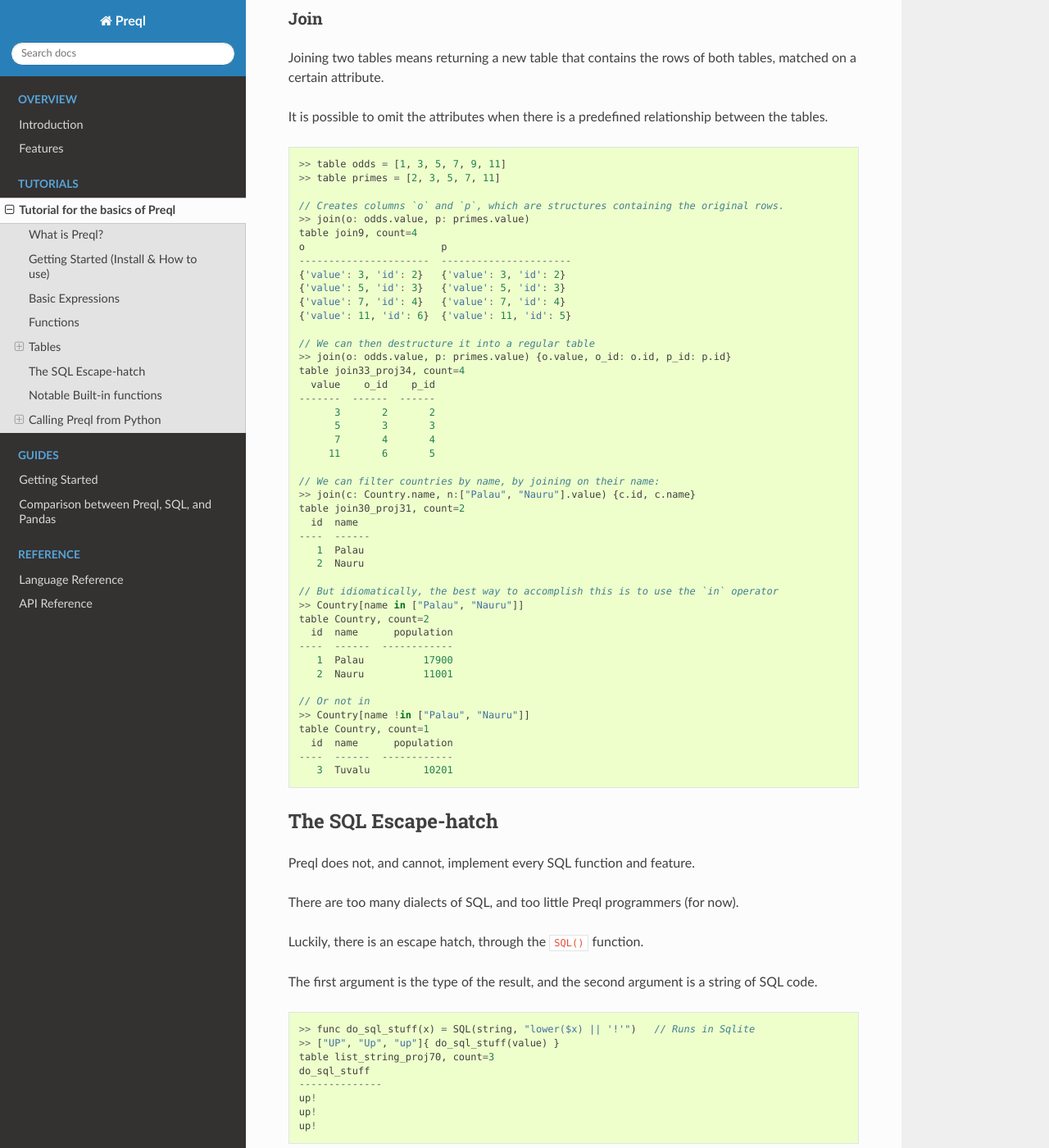
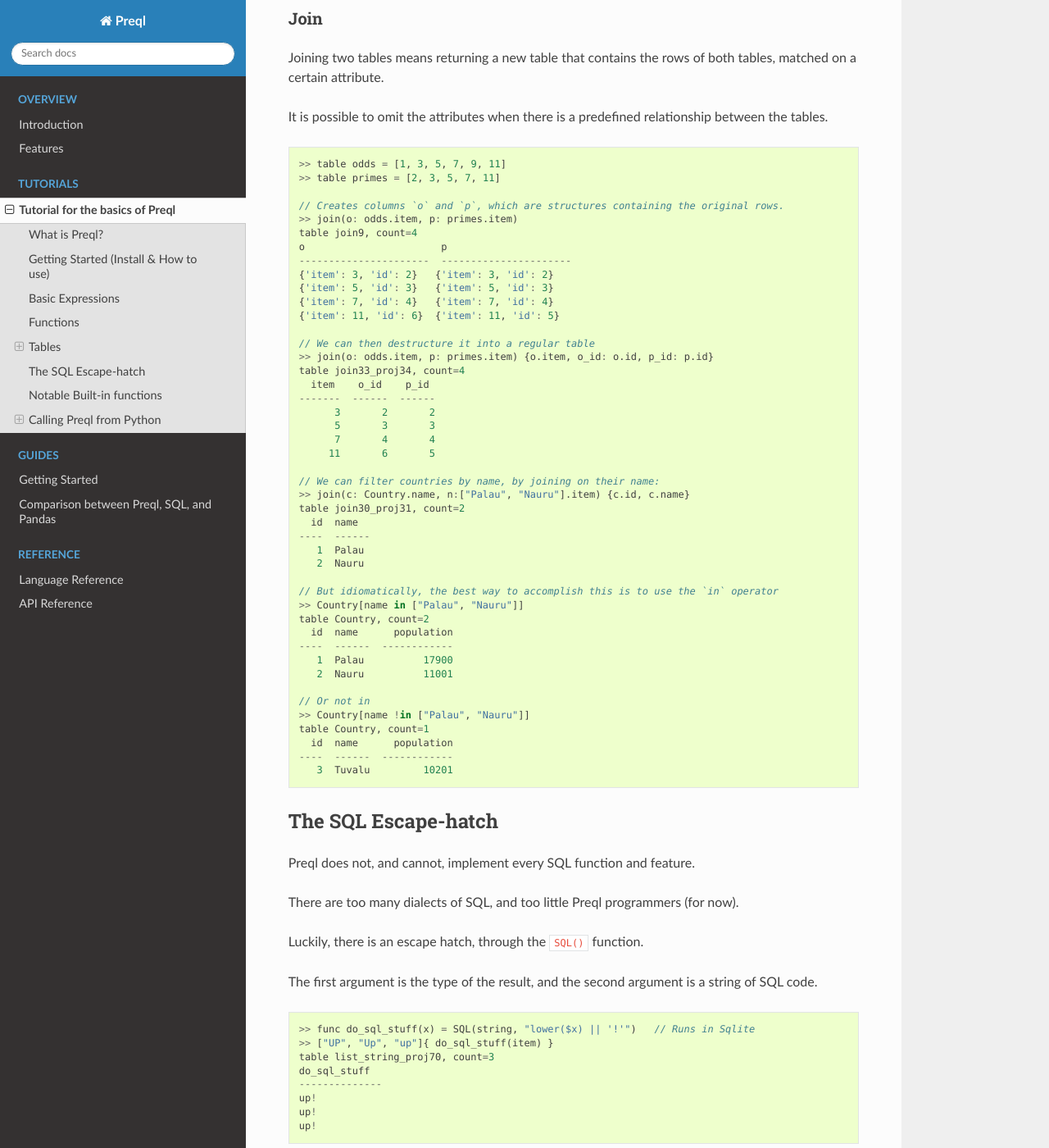
Before and after one commit to erezsh/Preql, a Sphinx documentation site: the page built from docs/tutorial.md, in a window 1280 px wide and 1400 px high, scrolled down 8145 px. Shown: the whole window at 82% size. Built offline with Sphinx 7.4.7 and the Read the Docs theme 2.0.0, drawn with Linux system fonts in a browser that asks for light colours; some of the changed text lies outside the part shown.

Commit message:
Rename 'value' to 'item' in lists

````diff
--- a/docs/tutorial.md
+++ b/docs/tutorial.md
@@ -228,12 +228,12 @@ We can also use functions inside table expressions, as long as they don't change
 ```javascript
 >> func startswith(s, p) = s ~ (p + "%")    // Pattern match the string (LIKE)
 >> my_list = ["cat", "dog", "car"]          // Define a list
->> new_list = my_list[startswith(value, "c")]  // Apply selection. `value` refers to the list's elements
+>> new_list = my_list[startswith(item, "c")]  // Apply selection. `item` refers to the list's items
 >> print new_list                           // Execute SQL query
 ["cat", "car"]
 ```
 
-Lists are basically tables with a single column named `value`.
+Lists are basically tables with a single column named `item`.
 
 **Projection** lets us create new tables, with columns of our own choice:
 
@@ -288,7 +288,7 @@ table Country_proj11, count=1
 
 // Create an even-odd histogram
 >> [1,2,3,4,5,6,7] {
-      odd: value % 2 => count(value)
+      odd: item % 2 => count(item)
    }
 table list_int_proj37, count=2
   odd    count
@@ -298,7 +298,7 @@ table list_int_proj37, count=2
 
 // Sum up all the squares
 >> func sqrsum(x) = sum(x*x)
->> [1,2,3,4]{ => sqrsum(value)}
+>> [1,2,3,4]{ => sqrsum(item)}
 30
 ```
 
@@ -409,19 +409,19 @@ It is possible to omit the attributes when there is a predefined relationship be
 >> table primes = [2, 3, 5, 7, 11]
 
 // Creates columns `o` and `p`, which are structures containing the original rows.
->> join(o: odds.value, p: primes.value)
+>> join(o: odds.item, p: primes.item)
 table join9, count=4
 o                       p
 ----------------------  ----------------------
-{'value': 3, 'id': 2}   {'value': 3, 'id': 2}
-{'value': 5, 'id': 3}   {'value': 5, 'id': 3}
-{'value': 7, 'id': 4}   {'value': 7, 'id': 4}
-{'value': 11, 'id': 6}  {'value': 11, 'id': 5}
+{'item': 3, 'id': 2}   {'item': 3, 'id': 2}
+{'item': 5, 'id': 3}   {'item': 5, 'id': 3}
+{'item': 7, 'id': 4}   {'item': 7, 'id': 4}
+{'item': 11, 'id': 6}  {'item': 11, 'id': 5}
 
 // We can then destructure it into a regular table
->> join(o: odds.value, p: primes.value) {o.value, o_id: o.id, p_id: p.id}
+>> join(o: odds.item, p: primes.item) {o.item, o_id: o.id, p_id: p.id}
 table join33_proj34, count=4
-  value    o_id    p_id
+  item    o_id    p_id
 -------  ------  ------
       3       2       2
       5       3       3
@@ -429,7 +429,7 @@ table join33_proj34, count=4
      11       6       5
 
 // We can filter countries by name, by joining on their name:
->> join(c: Country.name, n:["Palau", "Nauru"].value) {c.id, c.name}
+>> join(c: Country.name, n:["Palau", "Nauru"].item) {c.id, c.name}
 table join30_proj31, count=2
   id  name
 ----  ------
@@ -464,7 +464,7 @@ The first argument is the type of the result, and the second argument is a strin
 
 ```javascript
 >> func do_sql_stuff(x) = SQL(string, "lower($x) || '!'")   // Runs in Sqlite
->> ["UP", "Up", "up"]{ do_sql_stuff(value) }
+>> ["UP", "Up", "up"]{ do_sql_stuff(item) }
 table list_string_proj70, count=3
 do_sql_stuff
 --------------
@@ -533,11 +533,11 @@ Then, just start working by calling the object with Preql code:
 
 ```python
 # Use the result like in an ORM
->>> len(p('[1,2,3][value>=2]'))
+>>> len(p('[1,2,3][item>=2]'))
 2
 
 # Turn the result to JSON (lists and dicts)
->>> p('[1,2]{type: "example", values: {v1: value, v2: value*2}}').to_json()
+>>> p('[1,2]{type: "example", values: {v1: item, v2: item*2}}').to_json()
 [{'type': 'example', 'values': {'v1': 1, 'v2': 2}}, {'type': 'example', 'values': {'v1': 2, 'v2': 4}}]
 
 # Run Preql code file
````
Also changed, not shown: docs/code-comparison.md (+2 -2 lines), docs/introduction.md (+1 -1 lines), docs/language.md (+2 -2 lines), 6 other files.
